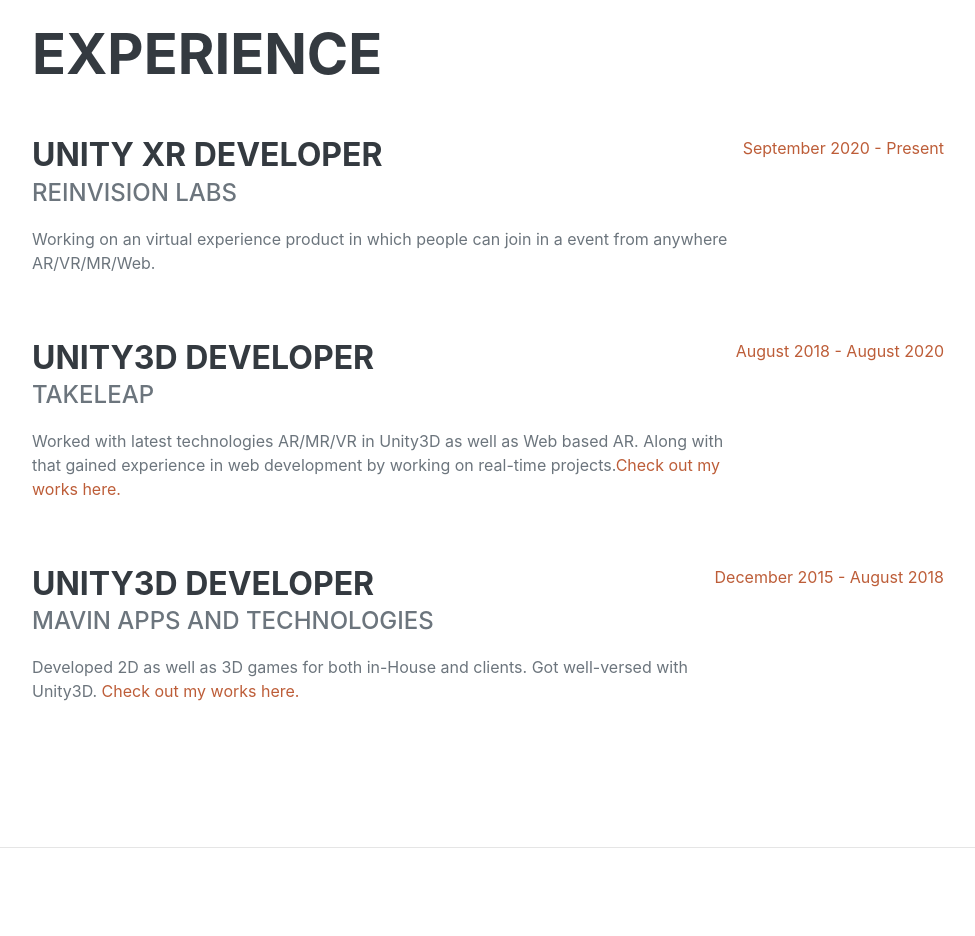
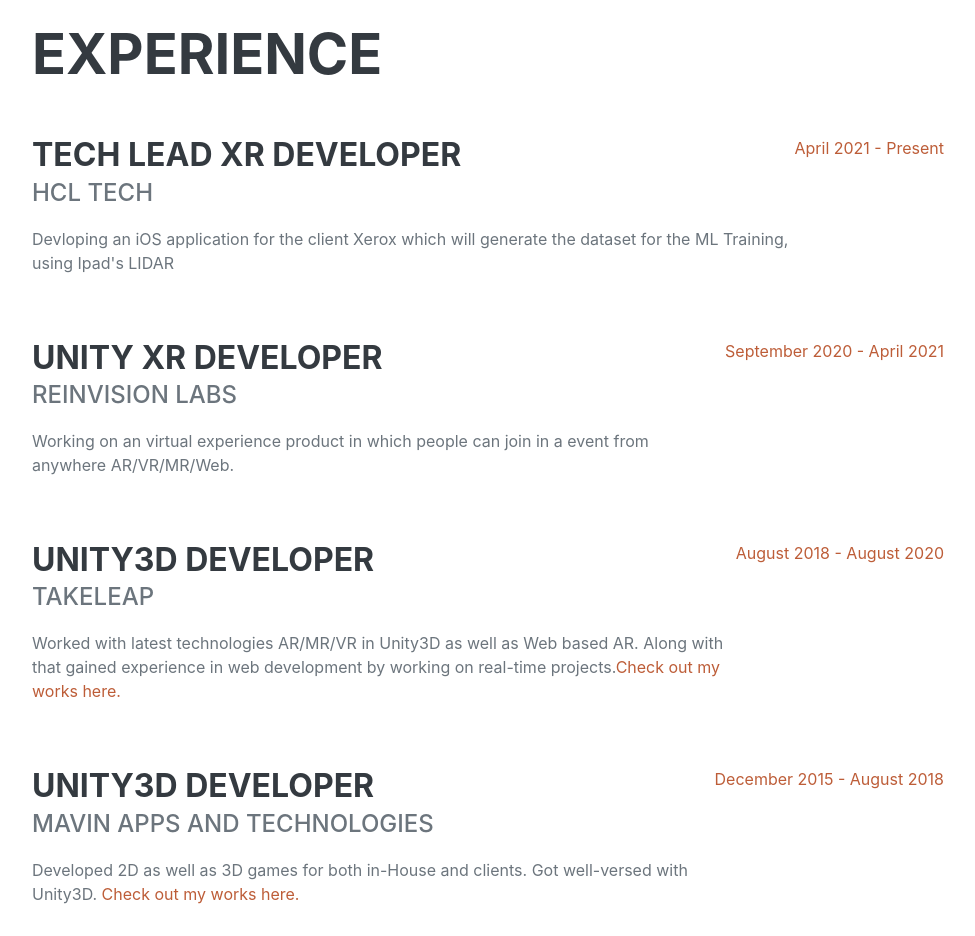
Before and after one commit to MohanreddyMummareddy/MohanreddyMummareddy.github.io, a plain HTML site: page MyResume/index.html in a window 1280 px wide. Shown: the part 860-1796 px from the top of the page, without its empty margins (288-1263 px from the left). Drawn offline with nearby package versions, Linux system fonts and the light colour scheme; a web font is replaced by a local one.

Commit message:
HCL JOB Details Updated

```diff
--- a/MyResume/index.html
+++ b/MyResume/index.html
@@ -53,13 +53,21 @@
         <section class="resume-section" id="experience">
             <div class="resume-section-content">
                 <h2 class="mb-5">Experience</h2>
+                 <div class="d-flex flex-column flex-md-row justify-content-between mb-5">
+                    <div class="flex-grow-1">
+                        <h3 class="mb-0">Tech Lead XR Developer</h3>
+                        <div class="subheading mb-3"> HCL Tech </div>
+                        <p> Devloping an iOS application for the client Xerox which will generate the dataset for the ML Training, using Ipad's LIDAR </p>
+                    </div>
+                   <div class="flex-shrink-0"><span class="text-primary">April 2021 - Present</span></div>
+                </div>
                 <div class="d-flex flex-column flex-md-row justify-content-between mb-5">
                     <div class="flex-grow-1">
                         <h3 class="mb-0">Unity XR Developer</h3>
                         <div class="subheading mb-3"> Reinvision Labs </div>
                         <p> Working on an virtual experience product in which people can join in a event from anywhere AR/VR/MR/Web. </p>
                     </div>
-                    <div class="flex-shrink-0"><span class="text-primary">September 2020 - Present</span></div>
+                    <div class="flex-shrink-0"><span class="text-primary">September 2020 - April 2021</span></div>
                 </div>
                 <div class="d-flex flex-column flex-md-row justify-content-between mb-5">
                     <div class="flex-grow-1">
```
